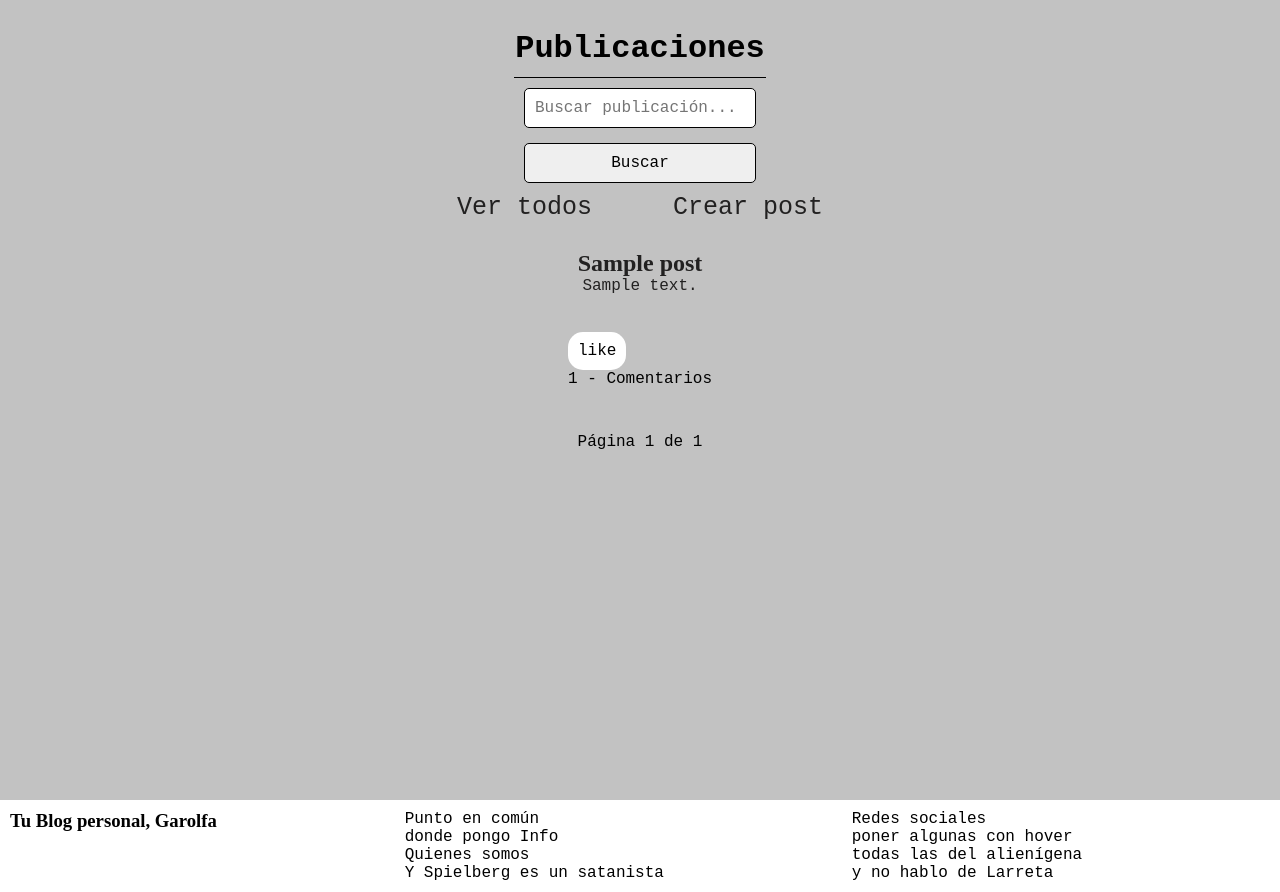
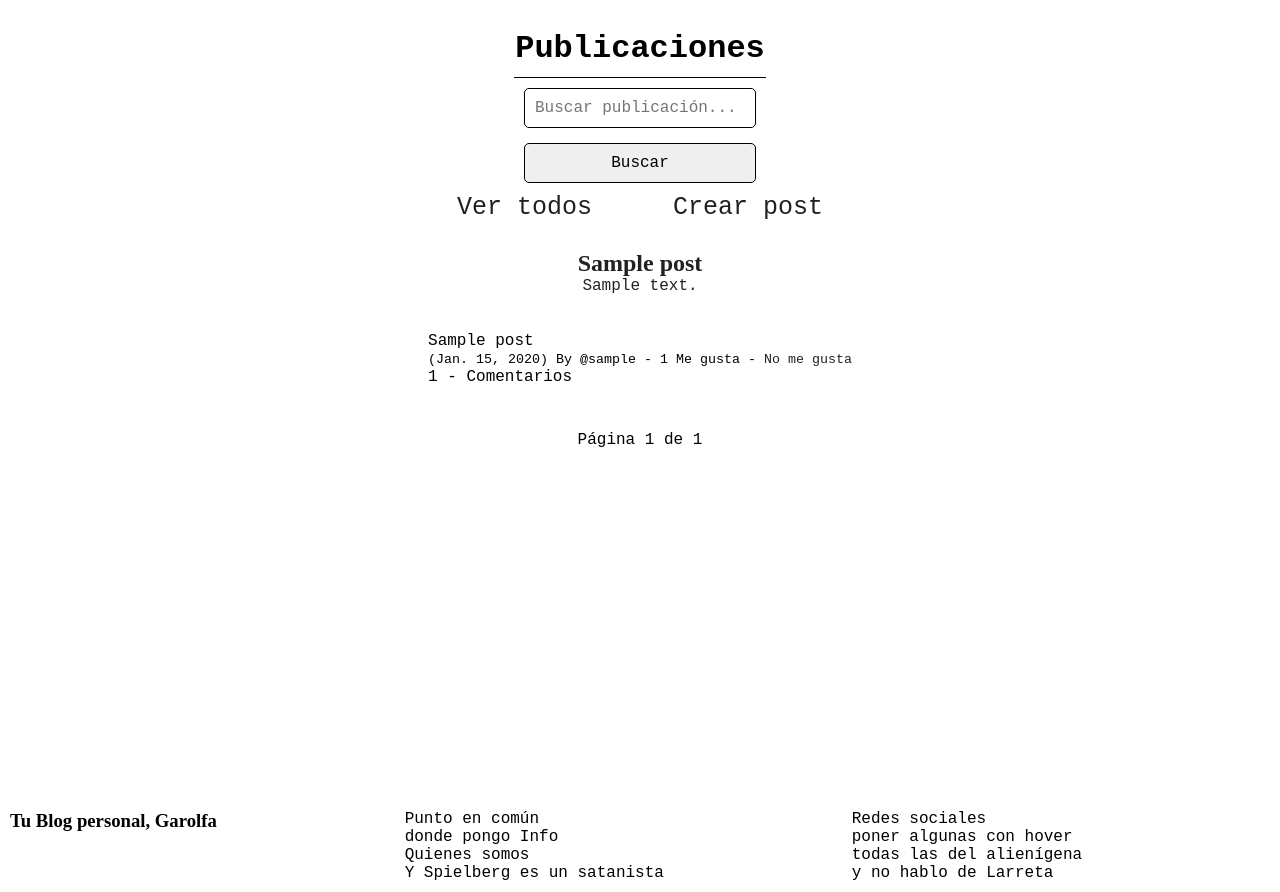
Before and after one commit to Naiitiry/django-blog, a Django app: page /post/ in a window 1280 px wide. Shown: the part 75-967 px from the top of the page. Run offline with Django 5.2, Linux system fonts and the light colour scheme; a user stored in the database is signed in; tables that the repository leaves empty hold one stand-in row (values such as "Sample post"); some libraries are stand-ins or nearby versions.

Commit message:
upgrades-like/unlike

```diff
--- a/blog/accounts/urls.py
+++ b/blog/accounts/urls.py
@@ -7,4 +7,5 @@ urlpatterns = [
     path('logout/',views.logout_view,name='logout'),
     path('profile/',views.user_detail,name='user_profile'),
     path('profile/<int:user_id>/',views.user_detail,name='user_detail'),
+
 ]
--- a/blog/post/models.py
+++ b/blog/post/models.py
@@ -25,20 +25,17 @@ class Post(models.Model):
     user=models.ForeignKey(User,on_delete=models.CASCADE,related_name='posts')
     category=models.ForeignKey(Category,on_delete=models.CASCADE,related_name='posts')
     tag=models.ForeignKey(Tag,on_delete=models.CASCADE,related_name='posts',null=True)
+    likes = models.ManyToManyField(User, related_name='post_like',blank=True)
 
-    # Seguimiento de likes
     def numero_de_likes(self):
-        return Like.objects.filter(post=self).count()
+        return self.likes.count()
 
     def __str__(self):
-        return self.title
-
-class Like(models.Model):
-    user = models.ForeignKey(User,on_delete=models.CASCADE)
-    post = models.ForeignKey(Post,on_delete=models.CASCADE, related_name='likes')
-
-    class Mete:
-        unique_together = ('user','post') # Evita duplicados
+        return (
+            f'{self.title} '
+            f'({self.created_at:%Y-%m-%d %H:%M}): '
+            f'{self.description}...'
+        )
 
 class Comment(models.Model):
     comment=models.TextField(null=False,blank=False)
--- a/blog/post/urls.py
+++ b/blog/post/urls.py
@@ -10,6 +10,6 @@ urlpatterns = [
     path('view/<int:id>/add_comment/',views.add_comment,name='add_comment'),
     path('edit_comment/<int:id>/',views.edit_comment,name='edit_comment'),
     path('delete_coment/<int:id>/',views.delete_comment,name='delete_comment'),
-    path('view/<int:id>/post_like/',views.post_like,name='post_like'),
+    path('post_like/<int:id>',views.post_like,name='post_like'),
 
 ]
--- a/blog/post/views.py
+++ b/blog/post/views.py
@@ -5,7 +5,7 @@ from django.contrib.auth.decorators import login_required
 from django.contrib import messages
 from django.core.paginator import Paginator
 from django.db.models import Count
-from .models import Post, Comment, Like
+from .models import Post, Comment
 from .forms import PostForm, CommentForm
 
 
@@ -23,17 +23,6 @@ def index(request):
         'search_query':search_query
     }
     return render(request,'post/post_index.html',context)
-
-@login_required
-def post_like(request,id):
-    post=get_object_or_404(Post,id=id)
-    like = Like.objects.filter(user=request.user, post=post).first()
-
-    if like:
-        like.delete()  # Si ya tiene un like, lo elimina
-    else:
-        Like.objects.create(user=request.user, post=post)  # Si no tiene like, lo agrega
-    return redirect('detail',id=post.id)
 
 @login_required
 def view(request,id):
@@ -141,3 +130,18 @@ def delete_comment(request,id):
     else:
         messages.error(request,'No se pudo eliminar el comentario.')
     return redirect('post_view',id=comment.post.id)
+
+###################################################################
+#                            LIKES                                #
+###################################################################
+
+
+@login_required
+def post_like(request,id):
+    post = get_object_or_404(Post,id=id)
+    if post.likes.filter(id=request.user.id):
+        post.likes.remove(request.user)
+    else:
+        post.likes.add(request.user)
+
+    return redirect('post_index')
--- a/blog/static/css/style.css
+++ b/blog/static/css/style.css
@@ -1,5 +1,5 @@
 :root{
-    --color-primary:#c2c2c2 ;
+    --color-primary:#ffffff ;
     --color-secondary:#9e8c71;
     --color-tertiary:#8a8683;
     --font-main: serif;
@@ -147,17 +147,6 @@ nav a:hover{
 .block:hover{
     background-color: #868686;
     width: 100%;
-}
-.block-count-comments{
-    width: 30%;
-    display: flex;
-    flex-direction: row;
-    justify-content: space-between;
-}
-.block-count-comments p{
-    background-color: white;
-    padding: 10px;
-    border-radius: 15px;
 }
 
 .detail-detail{
--- a/blog/templates/accounts/detail.html
+++ b/blog/templates/accounts/detail.html
@@ -2,12 +2,11 @@
 
 {% block 'content' %}
     <h1>
-        Perfil de usuario
+        Perfil de {{ user_profile.username }}
     </h1>
     <span class="return_post_index"><a href="{% url 'post_index' %}"><i class="fa-solid fa-circle-left"></i></a></span>
     <div class="detail-detail">
         {% if is_owner or is_admin %}
-            <h2>{{ user_profile.username }}</h2>
             <p>Email: {{ user_profile.email }}</p>
             <p>Fecha de registro: {{ user_profile.date_joined }}</p>
         {% else %}
--- a/blog/templates/post/detail.html
+++ b/blog/templates/post/detail.html
@@ -21,8 +21,8 @@
         </div>
     </div>
     <div>
-        <p>{{post.numero_de_likes}} - Likes</p>
-        <a href="{% url 'post_like' post.id %}">Like</a>
+        <p> - Likes</p>
+        <a href="">Like</a>
         <a>Dislike</a>
         <p></p>
     </div>
--- a/blog/templates/post/post_index.html
+++ b/blog/templates/post/post_index.html
@@ -18,8 +18,19 @@
                 <p>{{post.description|truncatechars:20}}</p>
             </a>
             <div>
-                <div class="block-count-comments col-11">
-                    <p>like</p>
+                <div class="col-11">
+                    {{ post.title }}<br/>
+                    <small class="text-muted">
+                        ({{ post.created_at }}) By @{{ post.user.username }}
+                        - {{ post.numero_de_likes }} Me gusta -
+
+                        {% if user in post.likes.all %}
+                        <a href="{% url 'post_like' post.id %}">No me gusta</a>
+                        {% else %}
+                        <a href="{% url 'post_like' post.id %}">Me gusta</a>
+                        {% endif %}
+
+                    </small>
                 </div>
                 <div>
                     <p>{{post.comment_count}} - Comentarios</p>
```
